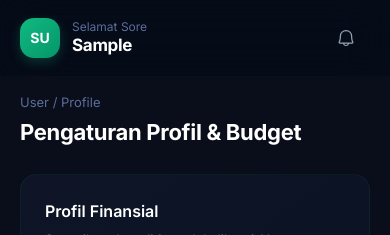
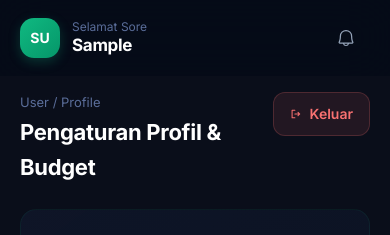
Before and after one commit to PRU452-Finz/finz-frontend, a React (Vite) app: page /profile in a window 390 px wide. Shown: the top 235 px of the page. Built offline with nearby package versions, Linux system fonts and the light colour scheme; no server answers; sample sign-in values are in the browser's storage.

Commit message:
feat(ui): add logout button to profile page for mobile users

```diff
--- a/src/pages/Profile.jsx
+++ b/src/pages/Profile.jsx
@@ -12,11 +12,12 @@ import {
   Target,
   ShieldCheck,
   FloppyDisk,
+  SignOut,
 } from '@phosphor-icons/react';
 
 export default function Profile() {
   const { profile, budgets } = useFinance();
-  const { user } = useAuth();
+  const { user, logout } = useAuth();
   const userId = user?.id;
 
   const [profileForm, setProfileForm] = useState({
@@ -108,10 +109,28 @@ export default function Profile() {
   };
 
   return (
-    <div className="animate-fade-in" style={{ maxWidth: '1000px', margin: '0 auto' }}>
-      <div style={{ marginBottom: '24px' }}>
-        <p className="page-breadcrumb">User / Profile</p>
-        <h1 className="page-title">Pengaturan Profil & Budget</h1>
+    <div className="animate-fade-in" style={{ maxWidth: '1000px', margin: '0 auto', paddingBottom: '80px' }}>
+      <div style={{ marginBottom: '24px', display: 'flex', justifyContent: 'space-between', alignItems: 'flex-start' }}>
+        <div>
+          <p className="page-breadcrumb">User / Profile</p>
+          <h1 className="page-title">Pengaturan Profil & Budget</h1>
+        </div>
+        <button
+          onClick={logout}
+          style={{
+            display: 'flex', alignItems: 'center', gap: '8px',
+            padding: '10px 16px', borderRadius: '12px',
+            background: 'rgba(248, 113, 113, 0.1)',
+            border: '1px solid rgba(248, 113, 113, 0.2)',
+            color: '#f87171', fontSize: '14px', fontWeight: 600,
+            cursor: 'pointer', transition: 'all 0.2s'
+          }}
+          onMouseEnter={(e) => e.currentTarget.style.background = 'rgba(248, 113, 113, 0.2)'}
+          onMouseLeave={(e) => e.currentTarget.style.background = 'rgba(248, 113, 113, 0.1)'}
+        >
+          <SignOut size={18} weight="bold" />
+          Keluar
+        </button>
       </div>
 
       {message.text && (
```
